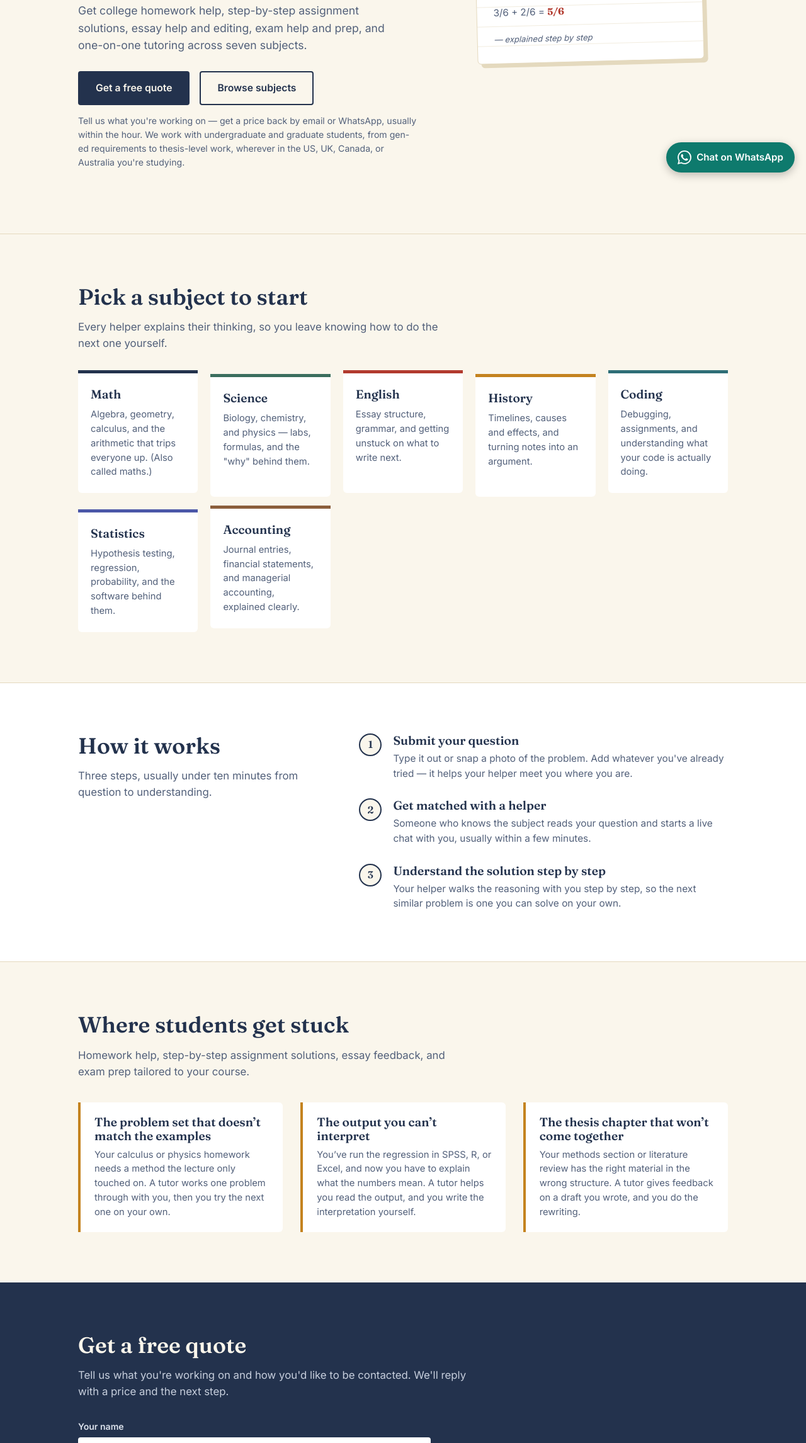
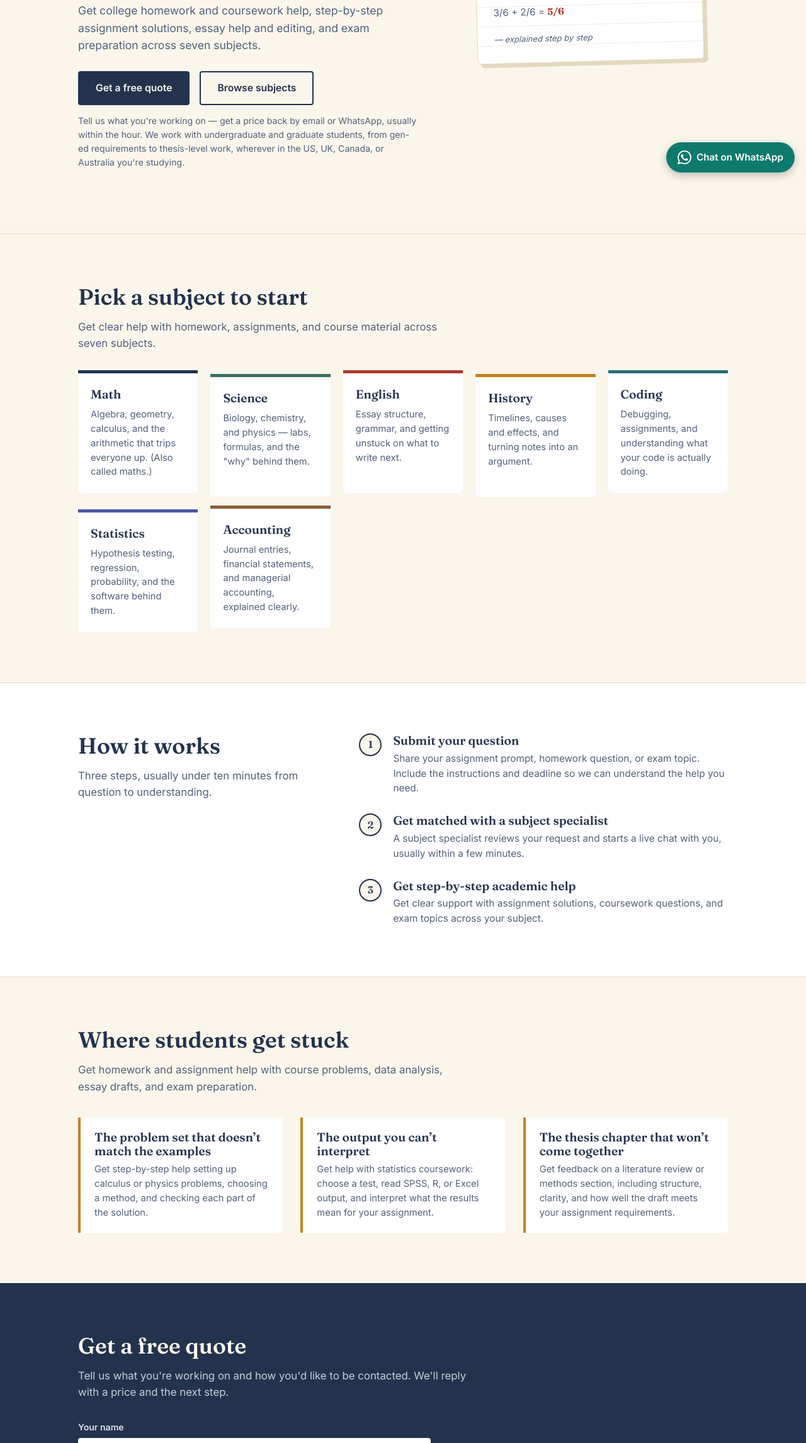
Before and after one commit to RicKotut/homework-help-site, a plain HTML site: page index.html in a window 1280 px wide. Shown: the part 508-2800 px from the top of the page at 63% size. Drawn offline with Linux system fonts and the light colour scheme.

Commit message:
Clarify homepage and blog help messaging

```diff
--- a/index.html
+++ b/index.html
@@ -4,7 +4,7 @@
 <meta charset="UTF-8">
 <meta name="viewport" content="width=device-width, initial-scale=1.0">
 <title>Study Hall Tutors — Homework help that actually explains it</title>
-<meta name="description" content="Homework and assignment help for US college and graduate students: step-by-step solutions, essay help, exam prep, and one-on-one tutoring. Request a free quote.">
+<meta name="description" content="US college homework, assignment, and coursework help with step-by-step solutions, essay editing, and exam prep across seven subjects. Request a free quote.">
 <link rel="canonical" href="https://studyhalltutors.com/">
 
 <!-- Favicon (pencil emoji, no image file needed) -->
@@ -14,14 +14,14 @@
 <meta property="og:type" content="website">
 <meta property="og:site_name" content="Study Hall Tutors">
 <meta property="og:title" content="Study Hall Tutors — Homework help that actually explains it">
-<meta property="og:description" content="Get US college homework and assignment help with step-by-step solutions, essay help and editing, exam prep, and one-on-one tutoring. Request a free quote.">
+<meta property="og:description" content="Get US college homework, assignment, and coursework help with step-by-step solutions, essay editing, and exam prep across seven subjects. Request a free quote.">
 <meta property="og:url" content="https://studyhalltutors.com/">
 <meta property="og:image" content="https://studyhalltutors.com/og-image.png">
 
 <!-- Twitter/X card -->
 <meta name="twitter:card" content="summary_large_image">
 <meta name="twitter:title" content="Study Hall Tutors — Homework help that actually explains it">
-<meta name="twitter:description" content="Get US college homework and assignment help with step-by-step solutions, essay help and editing, exam prep, and one-on-one tutoring. Request a free quote.">
+<meta name="twitter:description" content="Get US college homework, assignment, and coursework help with step-by-step solutions, essay editing, and exam prep across seven subjects. Request a free quote.">
 <meta name="twitter:image" content="https://studyhalltutors.com/og-image.png">
 
 <link rel="preconnect" href="https://fonts.googleapis.com">
@@ -29,14 +29,14 @@
 <link href="https://fonts.googleapis.com/css2?family=Fraunces:opsz,wght@9..144,400;9..144,600;9..144,700&family=Inter:wght@400;500;600&display=swap" rel="stylesheet">
 <link rel="stylesheet" href="style.css">
 
-<!-- Structured data: tells Google this is a tutoring service -->
+<!-- Structured data: identifies Study Hall Tutors as an academic support provider -->
 <script type="application/ld+json">
 {
   "@context": "https://schema.org",
   "@type": "EducationalOrganization",
   "name": "Study Hall Tutors",
   "url": "https://studyhalltutors.com/",
-  "description": "Online homework and assignment help for US college undergraduates and graduate students, including step-by-step solutions, essay help, exam preparation, and tutoring in Math, Science, English, History, Coding, Statistics, and Accounting.",
+  "description": "Online homework, assignment, and coursework help for US college and graduate students, including step-by-step solutions, essay help and editing, exam preparation, and support in Math, Science, English, History, Coding, Statistics, and Accounting.",
   "areaServed": "Online",
   "sameAs": ["https://www.facebook.com/StudyHallTutorsUS/"]
 }
@@ -67,9 +67,9 @@
 
   <section class="hero wrap">
     <div class="hero-text">
-      <p class="kicker">One-on-one academic support for US college and graduate students</p>
+      <p class="kicker">Homework and assignment help for US college and graduate students</p>
       <h1>Stuck on a problem?<br>Let's work through it<br>together.</h1>
-      <p class="hero-sub">Get college homework help, step-by-step assignment solutions, essay help and editing, exam help and prep, and one-on-one tutoring across seven subjects.</p>
+      <p class="hero-sub">Get college homework and coursework help, step-by-step assignment solutions, essay help and editing, and exam preparation across seven subjects.</p>
       <div class="hero-actions">
         <a class="btn btn-primary" href="#quote">Get a free quote</a>
         <a class="btn btn-ghost" href="#subjects">Browse subjects</a>
@@ -91,7 +91,7 @@
   <section class="subjects" id="subjects">
     <div class="wrap">
       <h2>Pick a subject to start</h2>
-      <p class="section-sub">Every helper explains their thinking, so you leave knowing how to do the next one yourself.</p>
+      <p class="section-sub">Get clear help with homework, assignments, and course material across seven subjects.</p>
 
       <div class="tab-row">
         <a class="tab tab-math" href="/math">
@@ -137,21 +137,21 @@
           <span class="step-num">1</span>
           <div>
             <h3>Submit your question</h3>
-            <p>Type it out or snap a photo of the problem. Add whatever you've already tried — it helps your helper meet you where you are.</p>
+            <p>Share your assignment prompt, homework question, or exam topic. Include the instructions and deadline so we can understand the help you need.</p>
           </div>
         </li>
         <li>
           <span class="step-num">2</span>
           <div>
-            <h3>Get matched with a helper</h3>
-            <p>Someone who knows the subject reads your question and starts a live chat with you, usually within a few minutes.</p>
+            <h3>Get matched with a subject specialist</h3>
+            <p>A subject specialist reviews your request and starts a live chat with you, usually within a few minutes.</p>
           </div>
         </li>
         <li>
           <span class="step-num">3</span>
           <div>
-            <h3>Understand the solution step by step</h3>
-            <p>Your helper walks the reasoning with you step by step, so the next similar problem is one you can solve on your own.</p>
+            <h3>Get step-by-step academic help</h3>
+            <p>Get clear support with assignment solutions, coursework questions, and exam topics across your subject.</p>
           </div>
         </li>
       </ol>
@@ -161,19 +161,19 @@
   <section class="stories" id="stories">
     <div class="wrap">
       <h2>Where students get stuck</h2>
-      <p class="section-sub">Homework help, step-by-step assignment solutions, essay feedback, and exam prep tailored to your course.</p>
+      <p class="section-sub">Get homework and assignment help with course problems, data analysis, essay drafts, and exam preparation.</p>
       <div class="quote-row">
         <article class="topic-card" style="--accent: var(--gold-dark)">
           <h3>The problem set that doesn’t match the examples</h3>
-          <p>Your calculus or physics homework needs a method the lecture only touched on. A tutor works one problem through with you, then you try the next one on your own.</p>
+          <p>Get step-by-step help setting up calculus or physics problems, choosing a method, and checking each part of the solution.</p>
         </article>
         <article class="topic-card" style="--accent: var(--gold-dark)">
           <h3>The output you can’t interpret</h3>
-          <p>You’ve run the regression in SPSS, R, or Excel, and now you have to explain what the numbers mean. A tutor helps you read the output, and you write the interpretation yourself.</p>
+          <p>Get help with statistics coursework: choose a test, read SPSS, R, or Excel output, and interpret what the results mean for your assignment.</p>
         </article>
         <article class="topic-card" style="--accent: var(--gold-dark)">
           <h3>The thesis chapter that won’t come together</h3>
-          <p>Your methods section or literature review has the right material in the wrong structure. A tutor gives feedback on a draft you wrote, and you do the rewriting.</p>
+          <p>Get feedback on a literature review or methods section, including structure, clarity, and how well the draft meets your assignment requirements.</p>
         </article>
       </div>
     </div>
```
Also changed, not shown: blog/index.html (+9 -3 lines).
